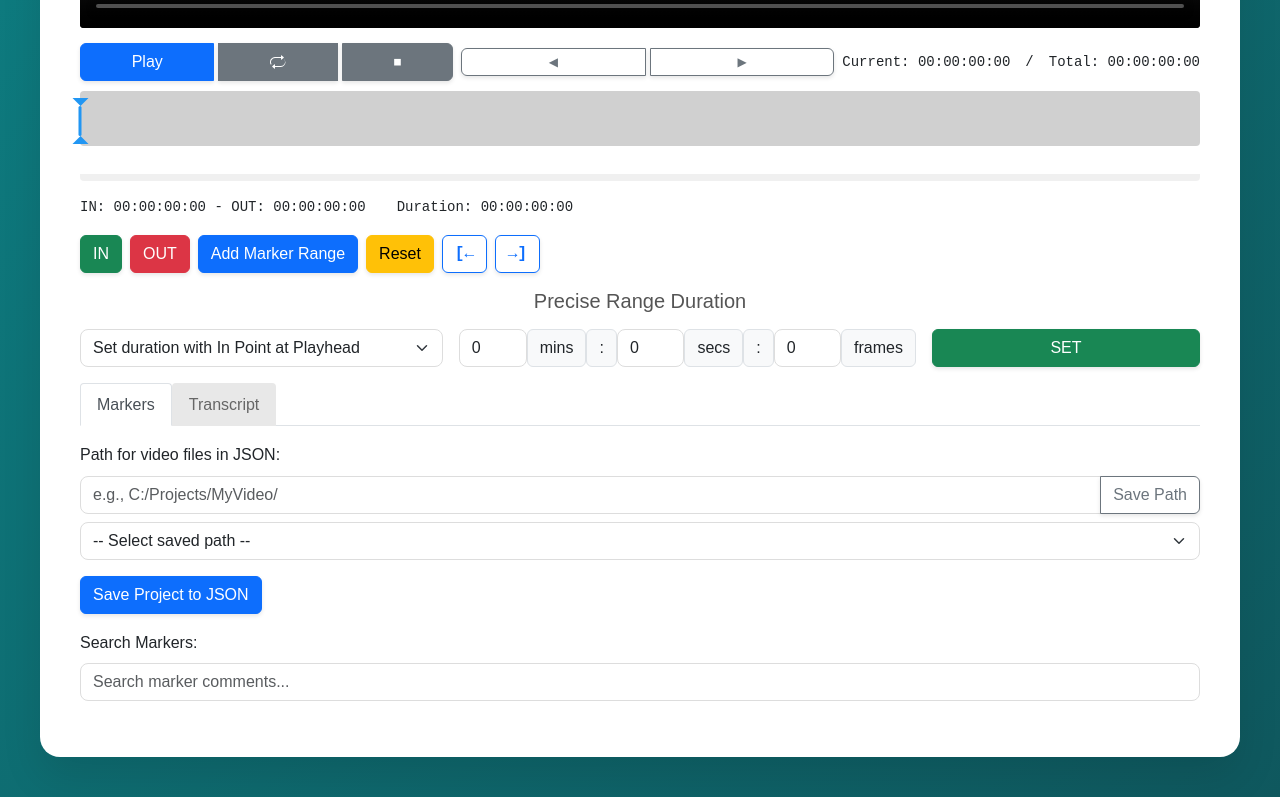
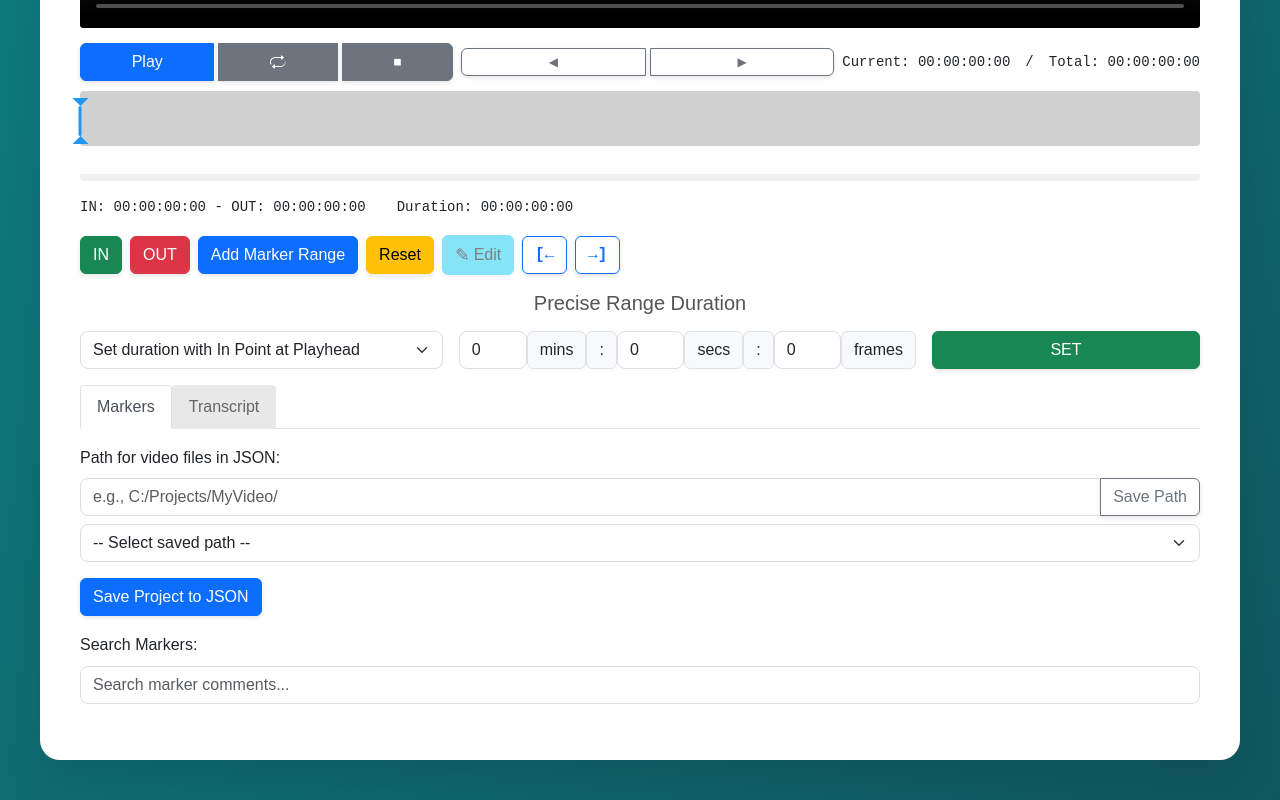
Before and after one commit to EDIUS-Editor/supercut-editor, a plain HTML site: page editor.html in a window 1280 px wide. Shown: the part 1026-1826 px from the top of the page. Drawn offline with nearby package versions, Linux system fonts and the light colour scheme; a script that the page names is missing.

Commit message:
Update editor.html

```diff
--- a/editor.html
+++ b/editor.html
@@ -156,6 +156,10 @@
 					<button id="set-out-point" class="btn btn-danger" title="Set OUT point at current position (O)">OUT</button>
 					<button id="add-marker" class="btn btn-primary" title="Add Marker Range ([)">Add Marker Range</button>
 					<button id="reset-zoom" class="btn btn-warning" title="Reset IN/OUT to full duration (X)">Reset</button>
+					<!-- NEW EDIT MARKER BUTTON -->
+					<button id="edit-active-marker" class="btn btn-info" title="Edit active marker comment" disabled>
+						<span style="font-size: 1.1em;">&#9998;</span> Edit
+					</button>
 					<!-- Jump to IN/OUT buttons grouped together -->
 					<button id="jump-to-in" class="btn btn-outline-primary" title="Jump to IN point (Q)">[←</button>
 					<button id="jump-to-out" class="btn btn-outline-primary" title="Jump to OUT point (W)">→]</button>
```
